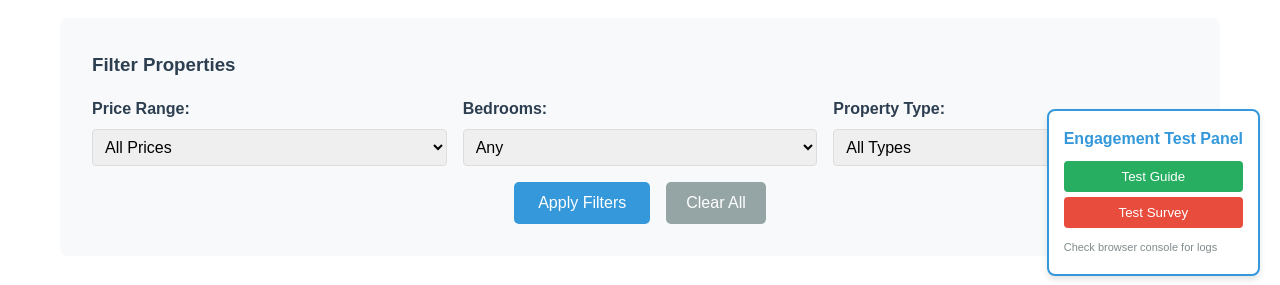
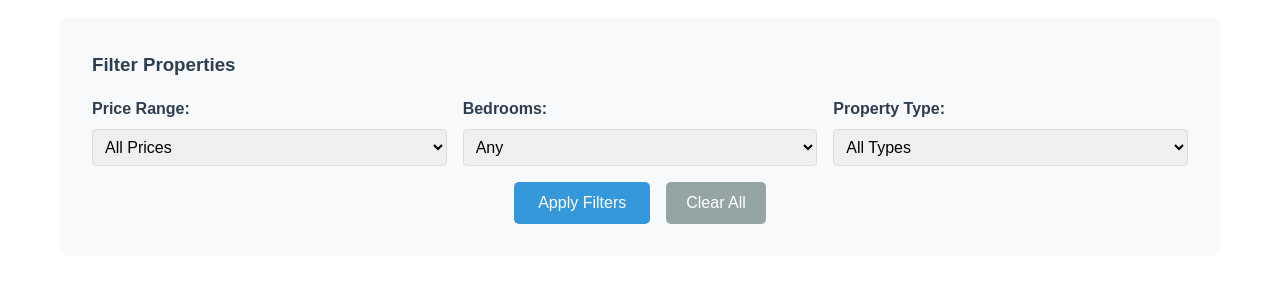
Before and after one commit to ailbhec95/webpage-test, a plain HTML site: page index.html in a window 1280 px wide. Shown: the part 504-789 px from the top of the page. Drawn offline with Linux system fonts and the light colour scheme; a script that the page names is missing.

Commit message:
Remove engagement test panel

```diff
--- a/index.html
+++ b/index.html
@@ -273,14 +273,6 @@
         <button class="btn-secondary" onclick="logout()">Logout</button>
     </div>
 
-    <!-- Engagement Testing Panel (for debugging guides and surveys) -->
-    <div style="position: fixed; bottom: 20px; right: 20px; background: #fff; border: 2px solid #3498db; border-radius: 8px; padding: 15px; box-shadow: 0 4px 6px rgba(0,0,0,0.1); z-index: 1000;">
-        <h4 style="margin: 0 0 10px 0; color: #3498db;">Engagement Test Panel</h4>
-        <button onclick="showTestGuide()" style="display: block; width: 100%; margin: 5px 0; padding: 8px; background: #27ae60; color: white; border: none; border-radius: 4px; cursor: pointer;">Test Guide</button>
-        <button onclick="showTestSurvey()" style="display: block; width: 100%; margin: 5px 0; padding: 8px; background: #e74c3c; color: white; border: none; border-radius: 4px; cursor: pointer;">Test Survey</button>
-        <small style="color: #7f8c8d; font-size: 11px;">Check browser console for logs</small>
-    </div>
-
     <script src="script.js?v=4&t=1704649300"></script>
 </body>
 </html>
```
